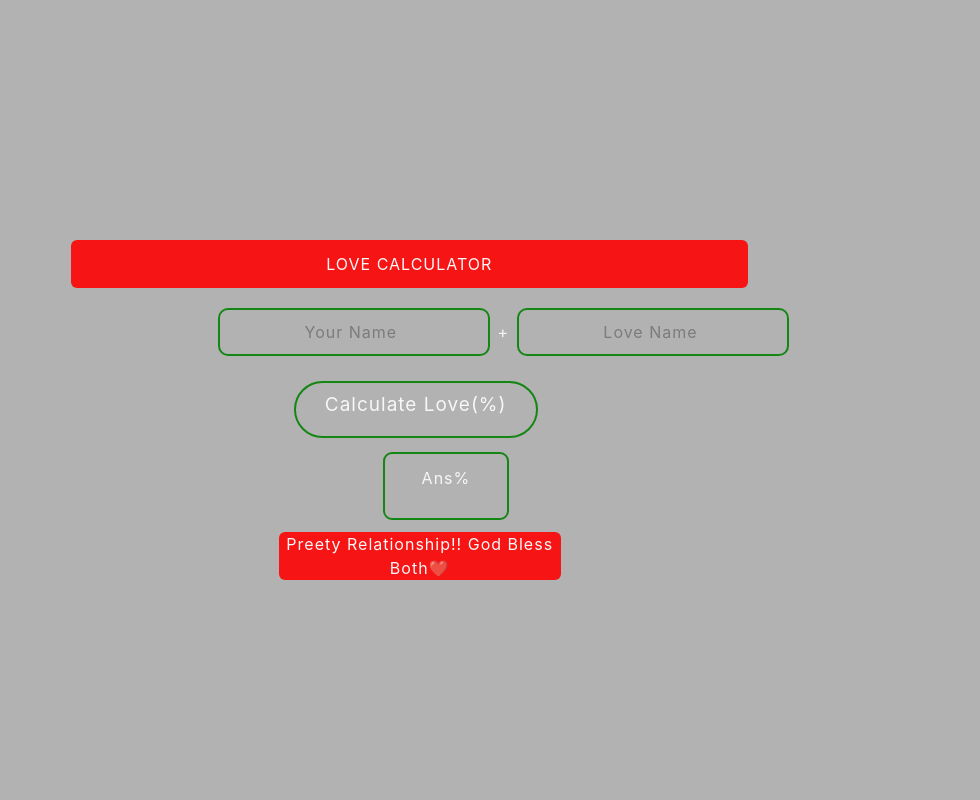
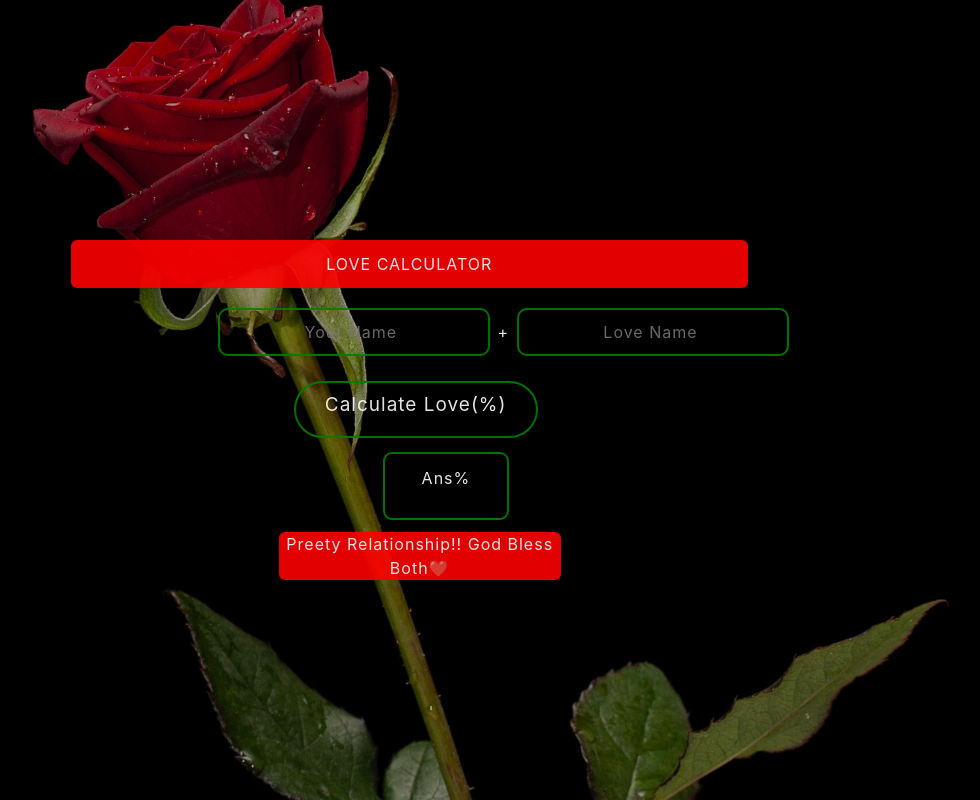
Before and after one commit to manoj2244/lovecalculator, a plain HTML site: page index.html in a window 1280 px wide. Shown: the whole page, without its empty margins (243-1223 px from the left). Drawn offline with nearby package versions, Linux system fonts and the light colour scheme.

Commit message:
Update and rename tut27.html to index.html

```diff
--- a/tut27.html
+++ b/index.html
@@ -17,7 +17,7 @@
 				letter-spacing: 1px;
 			}
 			body{
-				background-image: linear-gradient(rgba(0,0,0,0.3),rgba(0,0,0,0.3)),url("img/love.jpg") ;
+				background-image: linear-gradient(rgba(0,0,0,0.3),rgba(0,0,0,0.3)),url("love.jpg") ;
 				background-attachment: fixed;
 					background-repeat: no-repeat;
 					background-position: center center;
```
